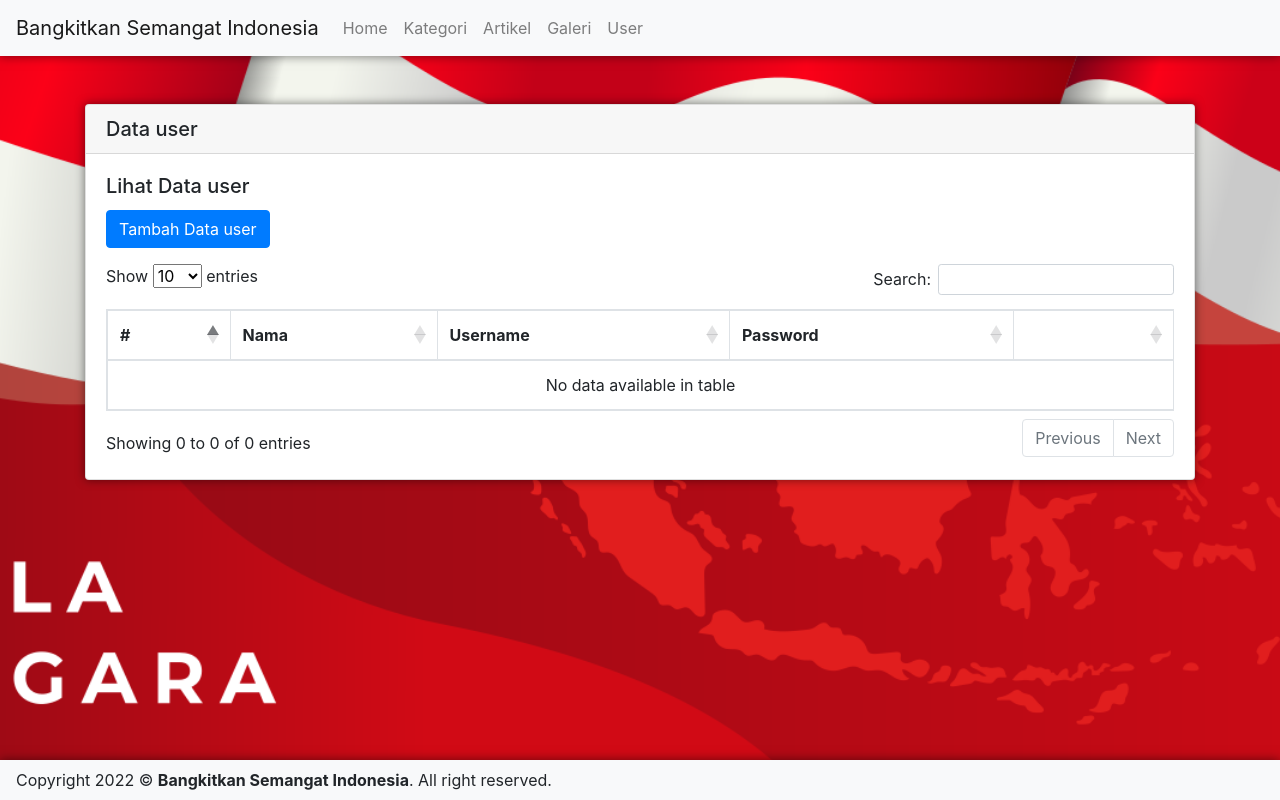
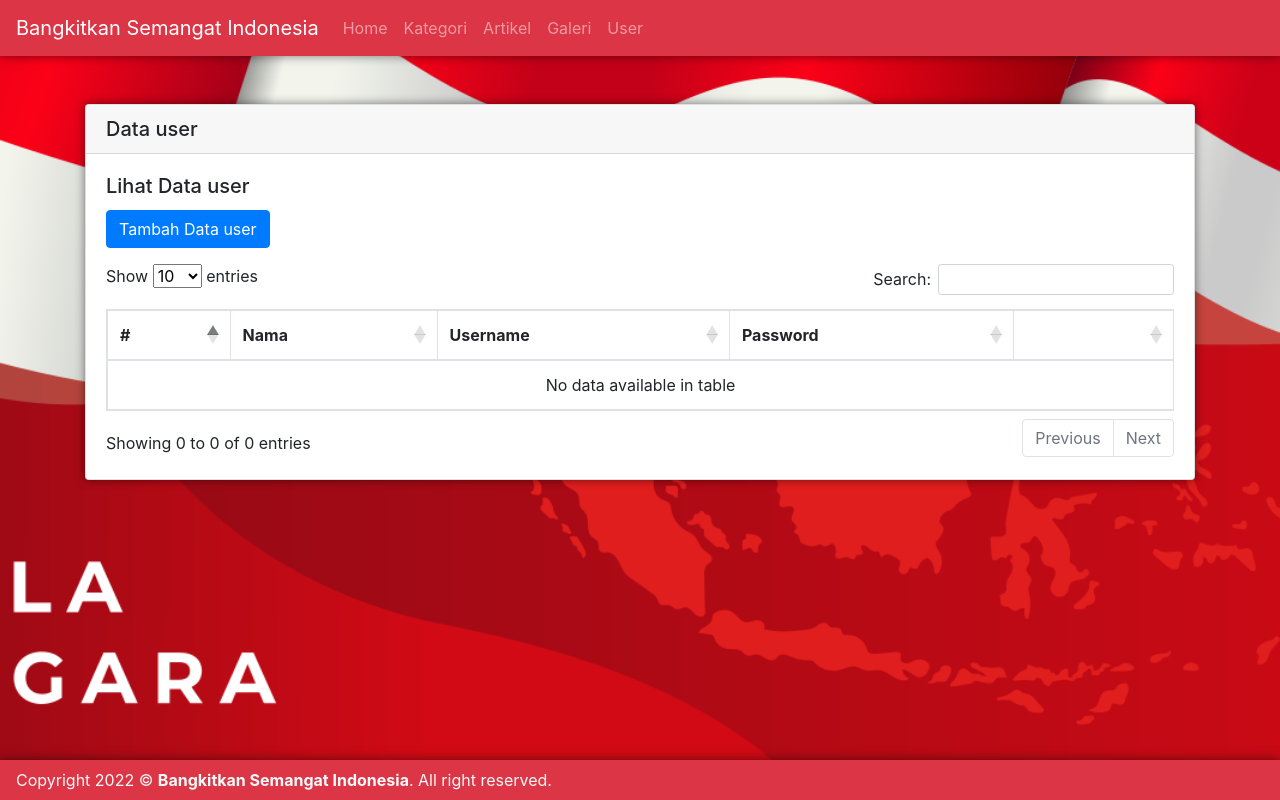
Before and after one commit to Ndaru244/bangkit_indonesia, a PHP site: page /admin/page_user.php in a window 1280 px wide. Run offline with PHP 8.4, Linux system fonts and the light colour scheme; data that the repository does not hold is empty; some libraries are stand-ins or nearby versions.

Commit message:
change:  ubah style header dan footer

```diff
--- a/admin/_footer.php
+++ b/admin/_footer.php
@@ -1,6 +1,6 @@
 <!-- footer -->
-<nav class="navbar fixed-bottom navbar-light bg-light">
-    <div class="text-center text-sm" href="#">Copyright 2022 &copy; <a class="font-weight-bold" style="text-decoration: none;" target="_blank"> Bangkitkan Semangat Indonesia</a>. All right reserved.</div>
+<nav class="navbar fixed-bottom navbar-dark bg-danger">
+    <div class="text-center text-light text-sm" href="#">Copyright 2022 &copy; <a class="font-weight-bold" style="text-decoration: none;" target="_blank"> Bangkitkan Semangat Indonesia</a>. All right reserved.</div>
 </nav>
 <!-- ./footer -->
 
--- a/admin/_header.php
+++ b/admin/_header.php
@@ -27,7 +27,7 @@
 
 <body>
     <!-- navbar -->
-    <nav class="navbar navbar-expand-lg navbar-light bg-light">
+    <nav class="navbar sticky-top navbar-expand-lg navbar-dark bg-danger">
         <a class="navbar-brand" href="#">Bangkitkan Semangat Indonesia</a>
         <button class="navbar-toggler" type="button" data-toggle="collapse" data-target="#navbarNav" aria-controls="navbarNav" aria-expanded="false" aria-label="Toggle navigation">
             <span class="navbar-toggler-icon"></span>
--- a/admin/page_home.php
+++ b/admin/page_home.php
@@ -1,8 +1,8 @@
 <div class="card im-box">
     <h5 class="card-header">Selamat Datang</h5>
     <div class="card-body">
-        <h5 class="card-title">Simple CRUD PHP Native dengan Tema Bela Negara</h5>
-        <p class="card-text">Kita tidak boleh berhenti berkreasi, berinovasi, dan berprestasi. Kita harus buktikan ketangguhan kita. Kita harus menangkan masa depan kita dan kita wujudkan cita-cita para Pendiri Bangsa dengan semangat bela negara,</p>
-        <a href="page_about.php" class="btn btn-primary">Learn More</a>
+        <h5 class="card-title">CRUD PHP dengan Tema Bela Negara</h5>
+        <p class="card-text">Kita tidak boleh berhenti berkreasi, berinovasi, dan berprestasi. Kita harus buktikan ketangguhan kita. Kita harus menangkan masa depan kita dan kita wujudkan cita-cita para Pendiri Bangsa dengan semangat bela negara.</p>
+        <a href="../index.php" class="btn btn-primary">Lihat Halaman Utama</a>
     </div>
 </div>
```
